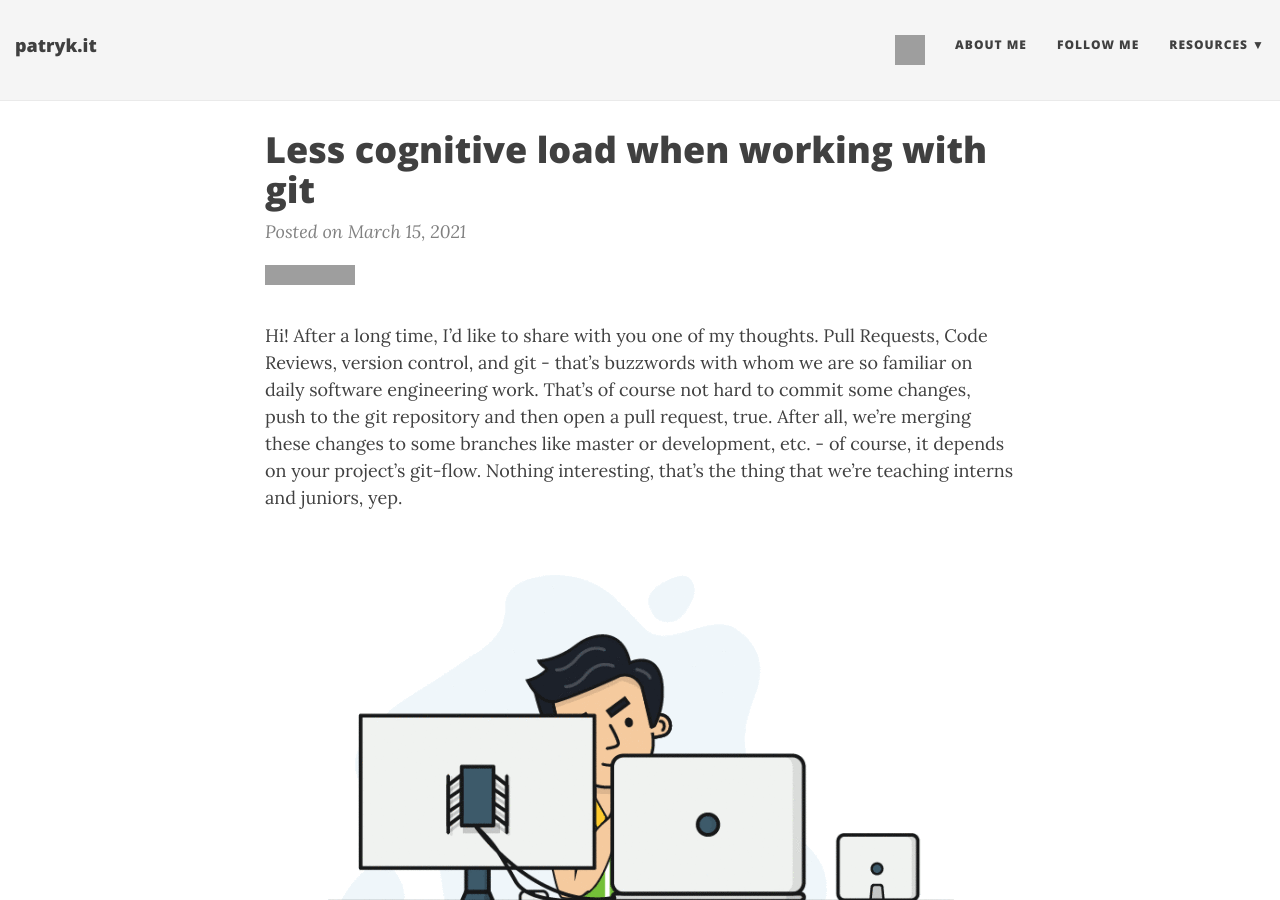
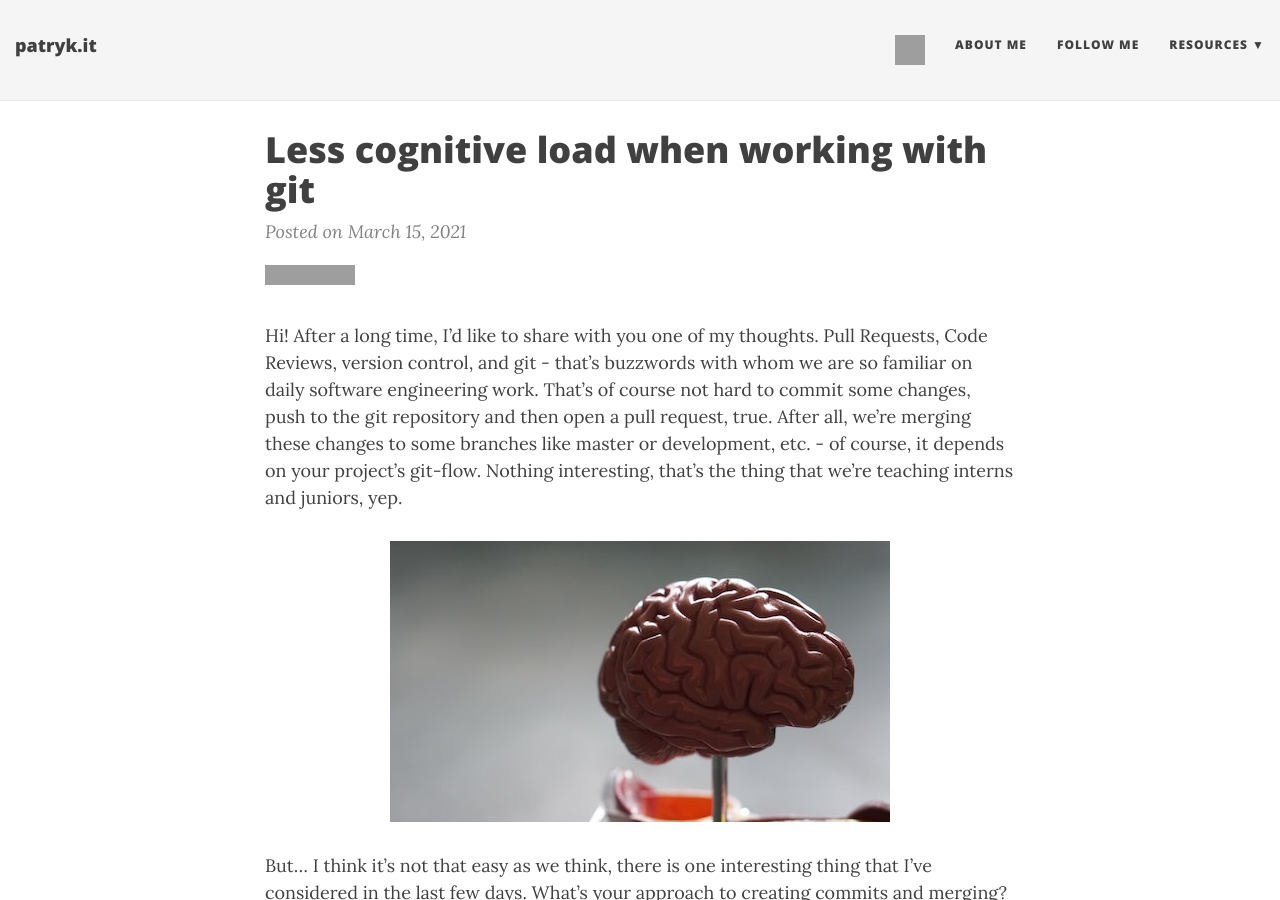
Before and after one commit to patrykwozinski/patrykwozinski.github.io, a Jekyll site: the page built from _posts/2021-03-15-developer-experience-and-working-with-git.md, in a window 1280 px wide and 900 px high. Built offline with Jekyll 4.4.1, drawn with Linux system fonts in a browser that asks for light colours; nearby versions of some CDN libraries; comment, search, counter and statistics services are not loaded; grey boxes are pictures that could not be loaded.

Commit message:
smaller image prepared

```diff
--- a/_posts/2021-03-15-developer-experience-and-working-with-git.md
+++ b/_posts/2021-03-15-developer-experience-and-working-with-git.md
@@ -5,13 +5,13 @@ gh-repo: patrykwozinski/patrykwozinski.github.io
 gh-badge: [follow]
 tags: [git, version control, developer experience]
 comments: true
-share-img: "/img/blog/dx-and-working-with-git.jpg"
+share-img: "/img/blog/dx-and-working-with-git-small.jpg"
 ---
 
 Hi! After a long time, I'd like to share with you one of my thoughts. Pull Requests, Code Reviews, version control, and git - that's buzzwords with whom we are so familiar on daily software engineering work. That's of course not hard to commit some changes, push to the git repository and then open a pull request, true. After all, we're merging these changes to some branches like master or development, etc. - of course, it depends on your project's git-flow. Nothing interesting, that's the thing that we're teaching interns and juniors, yep.
 
 <p align="center">
-    <img src="/img/blog/dx-and-working-with-git.gif" alt="Developer Experience and Cognitive load"/>
+    <img src="/img/blog/dx-and-working-with-git.jpg" alt="Developer Experience and Cognitive load"/>
 </p>
 
 But... I think it's not that easy as we think, there is one interesting thing that I've considered in the last few days. What's your approach to creating commits and merging? Have you ever thought about it? What's the logic behind your commits and decision about how to merge -> using squash or not? That's the topic that I'd like to cover today! :)
@@ -28,6 +28,10 @@ Lightweight implementation of the API
 Fix XYZ in ABC
 Thanks to this people who are reviewing your code can do it step by step going deeper by commits in implementation details and check your thinking way. If everything is ready and your team approves the code - merge using squash. I love squashing commits because it shows changes without knowledge leaks for the future coders. Of course - if they would need to know more - they can open your archived pull request and check all the commit-steps in your thinking process. Less cognitive load => happier coders #devExperience!
 
+<p align="center">
+    <img src="/img/blog/dx-and-working-with-git.gif" alt="Developer Experience and Cognitive load"/>
+</p>
+
 Okay, so you've merged all the changes on the specific level of abstraction into your main task branch and now it's time to go to the production. That's also an amazing time to merge using squash because you still need to hide implementation details from the future code-readers. Every change you did is important but especially for you and code reviewers at this moment - if people from the future need more information about your changes they should view your Pull Request and check what was happened here on the specific level of abstraction. In this situation, they also might go deeper into the sub-pull-requests of your subtasks.
 
 This approach to working with git could maximize the productivity of your team, future code readers, and also it's a huge help for code reviewers so thanks to this the work can be much more enjoyable. Remember -> your code is an implementation detail - your commit names can show higher-level descriptions of decisions. That's a huge gain for Developer Experience in my opinion!
```
Also changed, not shown: img/blog/dx-and-working-with-git-small.jpg (added), img/blog/dx-and-working-with-git.jpg.
